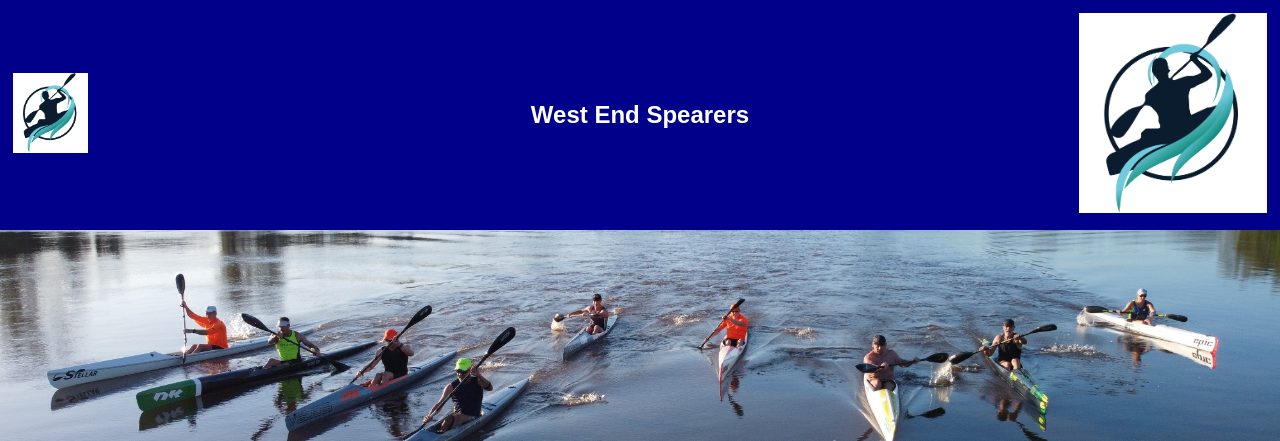
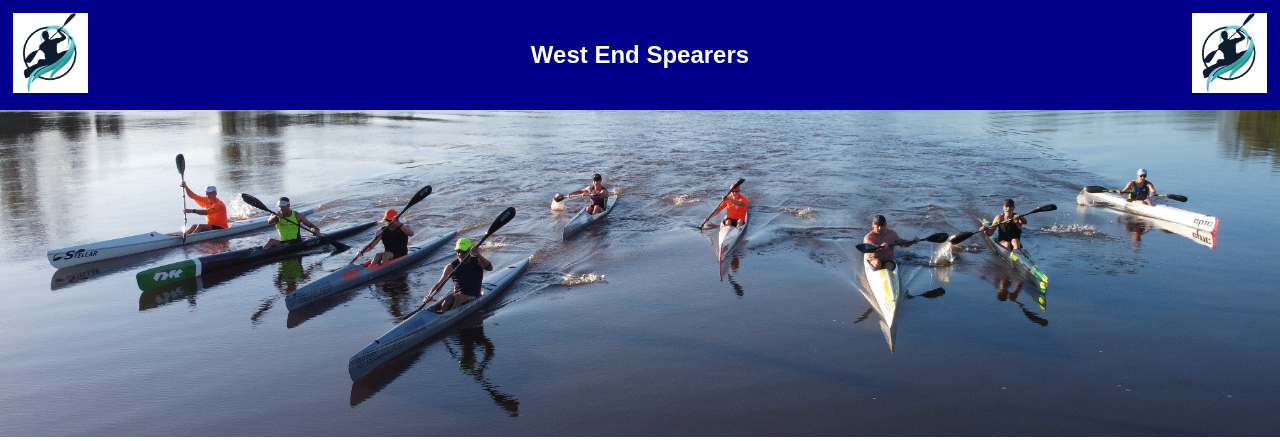
Before and after one commit to dpmatsalla/westendspearers, a PHP site: page / in a window 1280 px wide. Shown: the top 441 px of the page. Run offline with PHP 8.4, Linux system fonts and the light colour scheme; lists and menus that the app fills with data are empty; some libraries are stand-ins or nearby versions.

Commit message:
Update styles.css

```diff
--- a/styles.css
+++ b/styles.css
@@ -30,6 +30,9 @@ body {
 }
 .author {
   text-align: right;
+}
+.author img {
+  height: 80px;
 }
 table {
     width: 100%;
```
